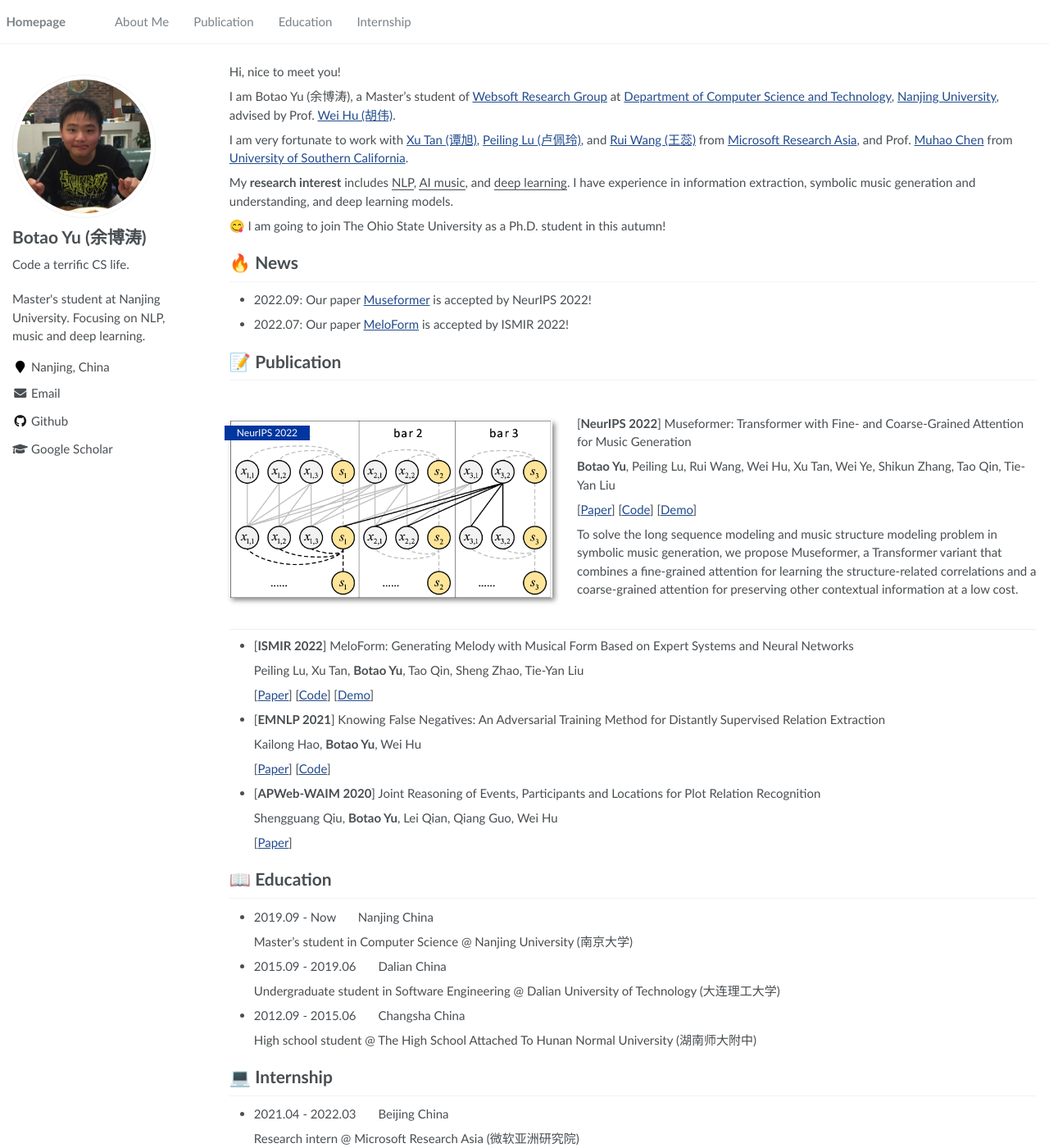
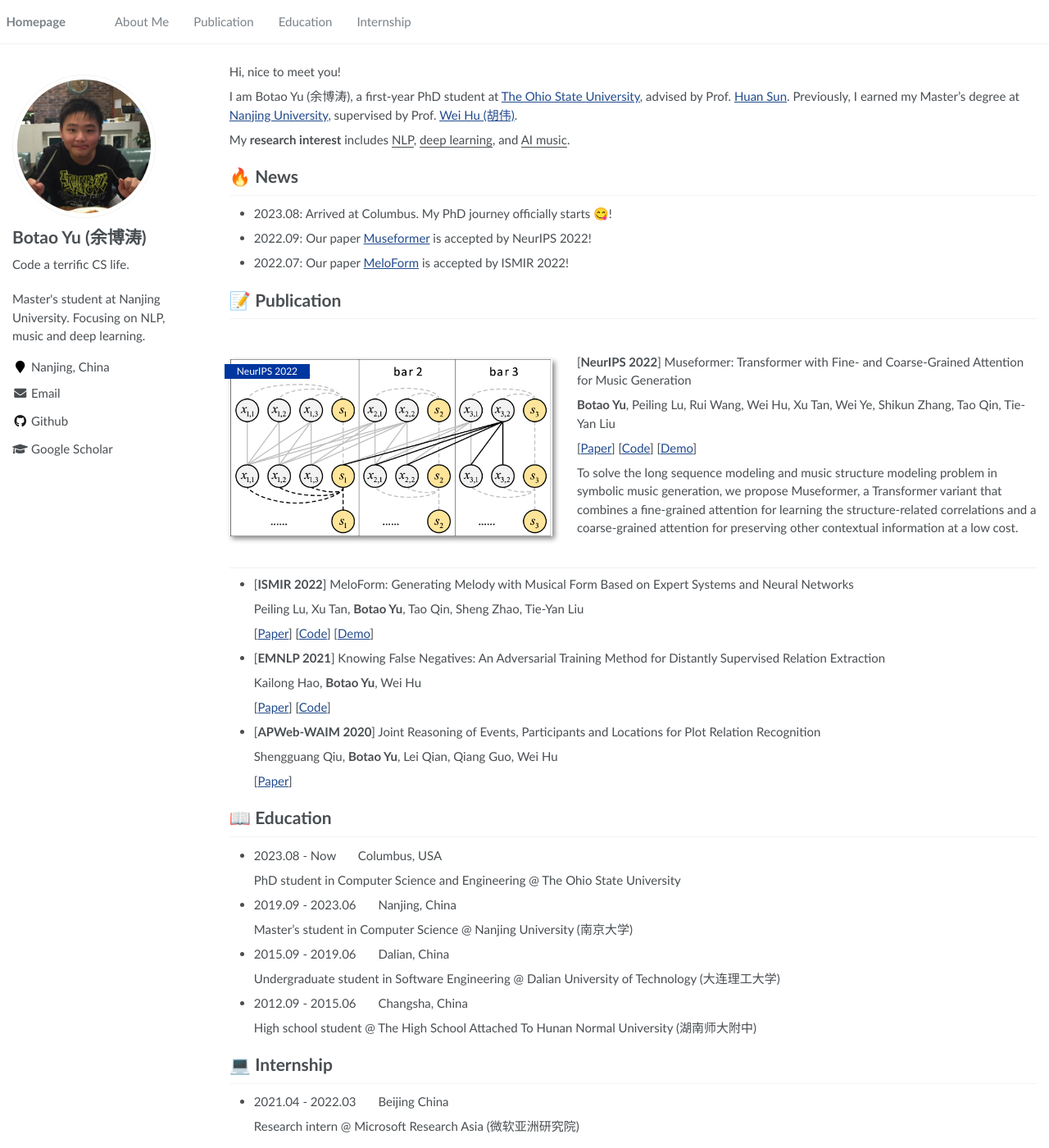
Before and after one commit to btyu/btyu.github.io, a Jekyll site: the page built from _pages/about.md, in a window 1280 px wide and 1400 px high. Shown: the whole window at 82% size. Built offline with Jekyll 4.4.1, drawn with Linux system fonts in a browser that asks for light colours; some of the changed text lies outside the part shown.

Commit message:
update status

```diff
--- a/_pages/about.md
+++ b/_pages/about.md
@@ -19,16 +19,12 @@ redirect_from:
 
 Hi, nice to meet you!
 
-I am Botao Yu (余博涛), a Master's student of [Websoft Research Group](http://ws.nju.edu.cn) at [Department of Computer Science and Technology](https://www.nju.edu.cn/EN/7f/6b/c7136a163691/page.htm), [Nanjing University](https://www.nju.edu.cn/EN/main.htm), advised by Prof.  [Wei Hu (胡伟)](http://ws.nju.edu.cn/wiki/Wiki.jsp?page=Wei%20Hu).
+I am Botao Yu (余博涛), a first-year PhD student at [The Ohio State University](https://www.osu.edu/), advised by Prof. [Huan Sun](http://web.cse.ohio-state.edu/~sun.397/). Previously, I earned my Master's degree at [Nanjing University](https://www.nju.edu.cn/en/), supervised by Prof. [Wei Hu (胡伟)](http://ws.nju.edu.cn/wiki/Wiki.jsp?page=Wei%20Hu).
 
-I am very fortunate to work with [Xu Tan (谭旭)](https://www.microsoft.com/en-us/research/people/xuta), [Peiling Lu (卢佩玲)](https://www.microsoft.com/en-us/research/people/peil), and [Rui Wang (王蕊)](https://www.microsoft.com/en-us/research/people/ruiwa) from [Microsoft Research Asia](https://www.microsoft.com/en-us/research/lab/microsoft-research-asia), and Prof. [Muhao Chen](https://muhaochen.github.io/) from [University of Southern California](https://www.usc.edu/).
-
-My **research interest** includes <u>NLP</u>, <u>AI music</u>, and <u>deep learning</u>. I have experience in information extraction, symbolic music generation and understanding, and deep learning models.
-
-😋 I am going to join The Ohio State University as a Ph.D. student in this autumn!
+My **research interest** includes <u>NLP</u>, <u>deep learning</u>, and <u>AI music</u>.
 
 # 🔥 News
-
+- 2023.08: Arrived at Columbus. My PhD journey officially starts 😋!
 - 2022.09: Our paper [Museformer](#pub-museformer) is accepted by NeurIPS 2022!
 - 2022.07: Our paper [MeloForm](#pub-meloform) is accepted by ISMIR 2022!
 
@@ -72,15 +68,19 @@ To solve the long sequence modeling and music structure modeling problem in symb
 
 
 # 📖 Education
-- 2019.09 - Now &nbsp;&nbsp;&nbsp;&nbsp;&nbsp; Nanjing China
+- 2023.08 - Now &nbsp;&nbsp;&nbsp;&nbsp;&nbsp; Columbus, USA
+
+  PhD student in Computer Science and Engineering @ The Ohio State University
+
+- 2019.09 - 2023.06 &nbsp;&nbsp;&nbsp;&nbsp;&nbsp; Nanjing, China
 
   Master's student in Computer Science @ Nanjing University (南京大学)
 
-- 2015.09 - 2019.06 &nbsp;&nbsp;&nbsp;&nbsp;&nbsp; Dalian China
+- 2015.09 - 2019.06 &nbsp;&nbsp;&nbsp;&nbsp;&nbsp; Dalian, China
 
   Undergraduate student in Software Engineering @ Dalian University of Technology (大连理工大学)
 
-- 2012.09 - 2015.06 &nbsp;&nbsp;&nbsp;&nbsp;&nbsp; Changsha China
+- 2012.09 - 2015.06 &nbsp;&nbsp;&nbsp;&nbsp;&nbsp; Changsha, China
 
   High school student @ The High School Attached To Hunan Normal University (湖南师大附中)
 
```
Also changed, not shown: other parts of _pages/about.md (+1 -1 lines).
